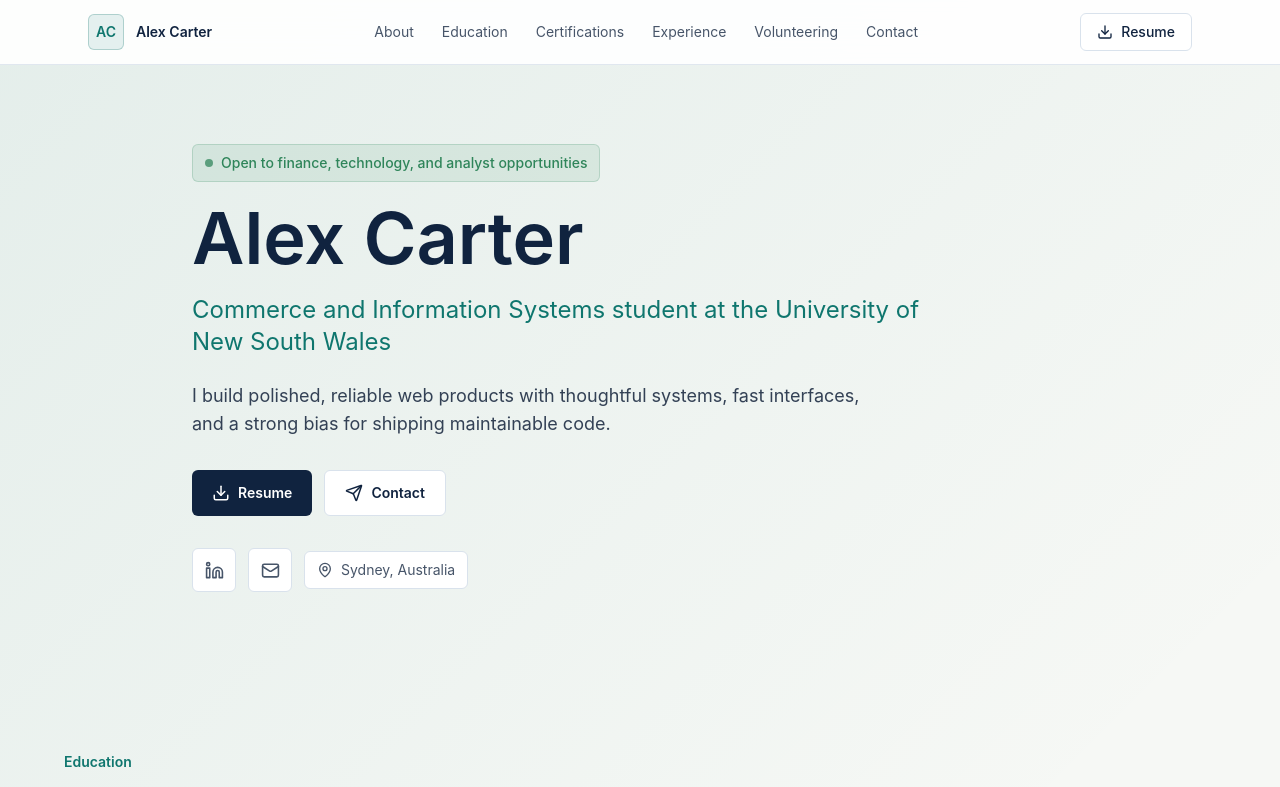
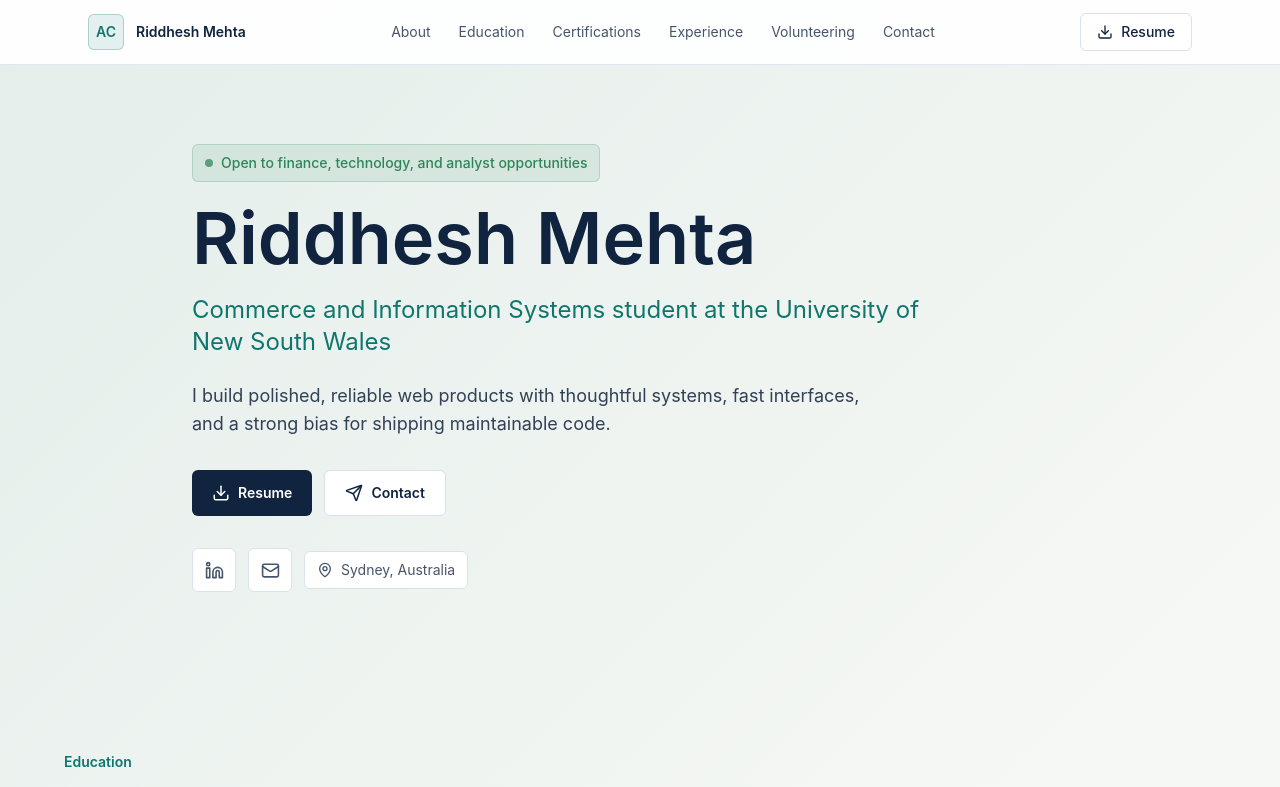
Before and after one commit to Riddheshinator/riddheshinator.github.io, a React (Vite) app: page / in a window 1280 px wide. Shown: the top 787 px of the page. Built offline with nearby package versions, Linux system fonts and the light colour scheme.

Commit message:
Update App.jsx

```diff
--- a/src/App.jsx
+++ b/src/App.jsx
@@ -17,7 +17,7 @@ import {
 const resumeHref = `${import.meta.env.BASE_URL}resume.html`;
 
 const profile = {
-  name: 'Alex Carter',
+  name: 'Riddhesh Mehta',
   title: 'Commerce and Information Systems student at the University of New South Wales',
   location: 'Sydney, Australia',
   email: 'hello@example.com',
```
